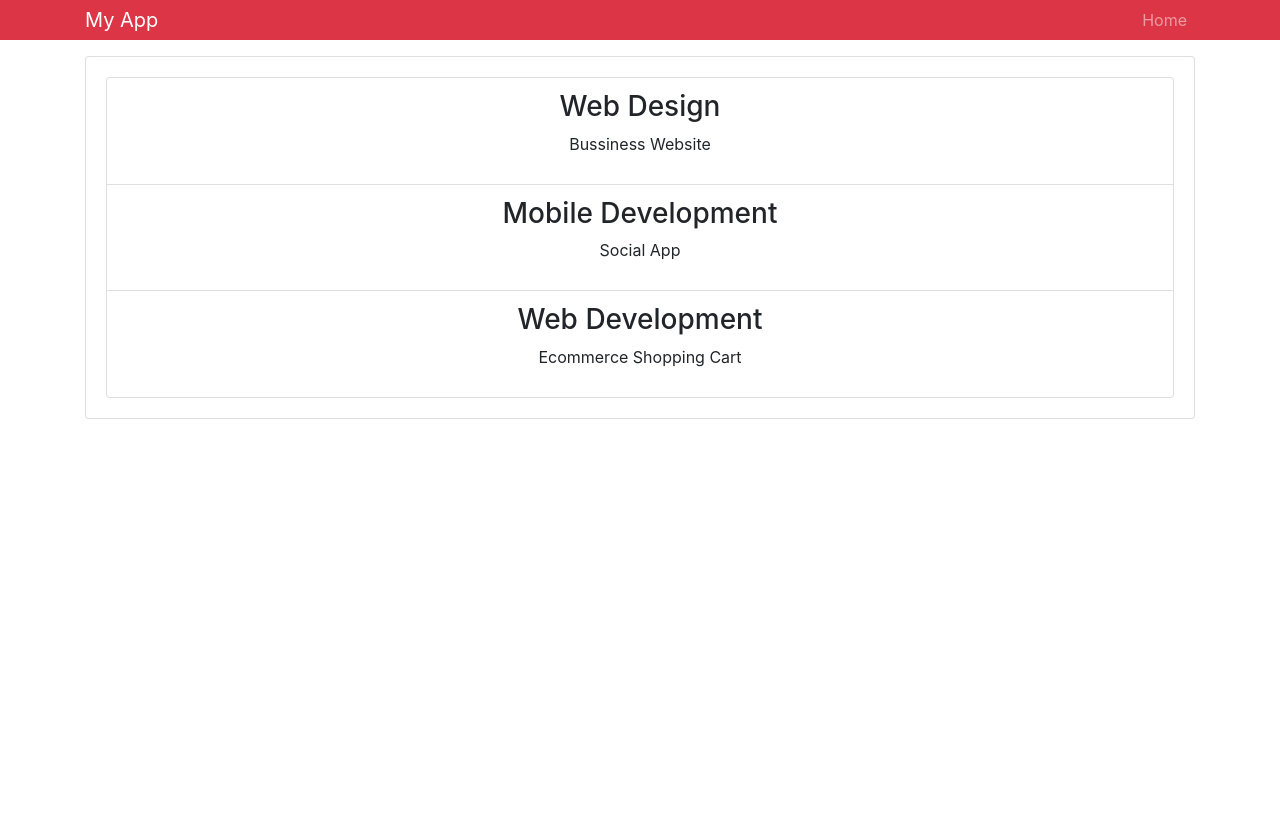
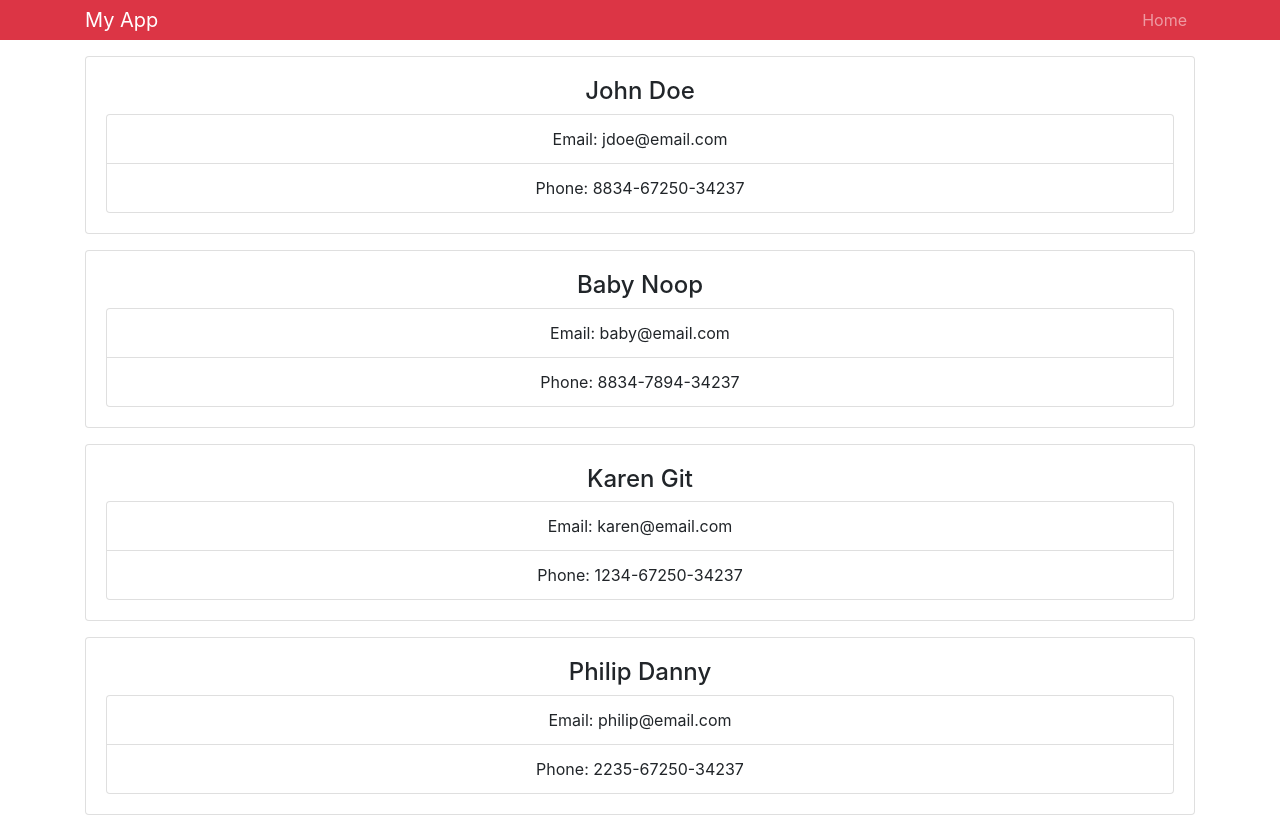
Before and after one commit to phuong-cse-iu/project-manager-react-app, a React (Create React App) app: page / in a window 1280 px wide. Before the commit the page ends 800 px from the top, so only its background shows below. Built offline with nearby package versions, Linux system fonts and the light colour scheme.

Commit message:
Add state
Display list of contacts by using React state

```diff
--- a/src/App.js
+++ b/src/App.js
@@ -4,6 +4,7 @@ import './App.css';
 import Project from './Components/Project';
 import Header from './Components/Header';
 import 'bootstrap/dist/css/bootstrap.min.css';
+import Contacts from './Components/Contacts';
 
 class App extends Component {
   constructor(props) {
@@ -31,7 +32,8 @@ class App extends Component {
       <div className="App">
         <Header title="My App"/>
         <div className="container">
-          <Project projects={this.state.projects}/>
+          {/* <Project projects={this.state.projects}/> */}
+          <Contacts />
         </div>
       </div>
     );
--- /dev/null
+++ b/src/Components/Contact.js
@@ -0,0 +1,17 @@
+import React, { Component } from 'react'
+
+export default class Contact extends Component {
+  render() {
+    const { contact } = this.props;
+
+    return (
+      <div className="card card-body mb-3">
+        <h4>{contact.name}</h4>
+        <ul className="list-group">
+          <li className="list-group-item">Email: {contact.email}</li>
+          <li className="list-group-item">Phone: {contact.phone}</li>
+        </ul>
+      </div>
+    )
+  }
+}
--- /dev/null
+++ b/src/Components/Contacts.js
@@ -0,0 +1,55 @@
+import React, { Component } from "react";
+import Contact from "./Contact";
+
+class Contacts extends Component {
+  constructor(props) {
+    super(props);
+    this.state = {
+      contacts: [
+        {
+          id: 1,
+          name: "John Doe",
+          email: "jdoe@email.com",
+          phone: "8834-67250-34237"
+        },
+        {
+          id: 2,
+          name: "Baby Noop",
+          email: "baby@email.com",
+          phone: "8834-7894-34237"
+        },
+        {
+          id: 3,
+          name: "Karen Git",
+          email: "karen@email.com",
+          phone: "1234-67250-34237"
+        },
+        {
+          id: 4,
+          name: "Philip Danny",
+          email: "philip@email.com",
+          phone: "2235-67250-34237"
+        }
+      ]
+    };
+  }
+
+  componentDidMount() {}
+
+  render() {
+    const { contacts } = this.state;
+
+    return (
+      <div>
+        {contacts.map(contact => (
+          <Contact
+            contact={contact}
+            key={contact.id}
+          />
+        ))}
+      </div>
+    );
+  }
+}
+
+export default Contacts;
```
Also changed, not shown: src/Components/Project.js (+5 -5 lines), 2 other files (tests, documents, lock files or other folders).
